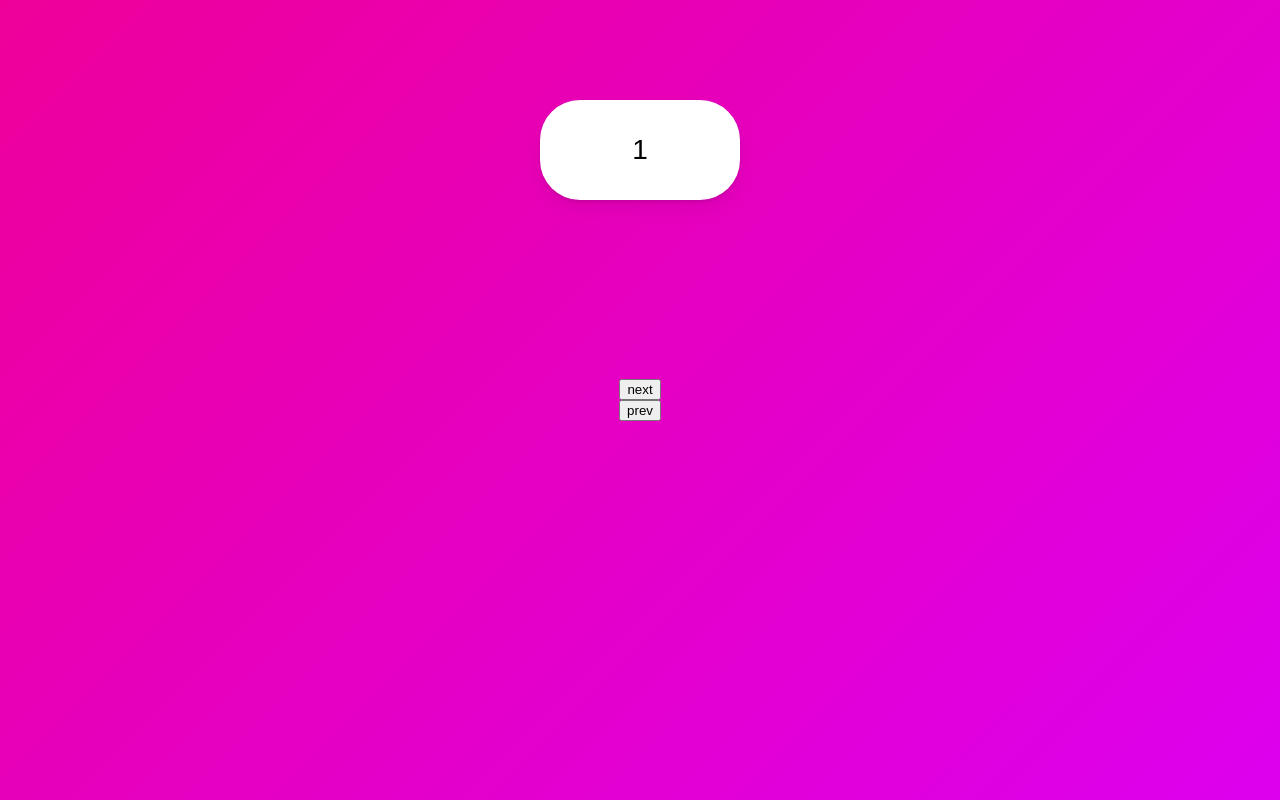
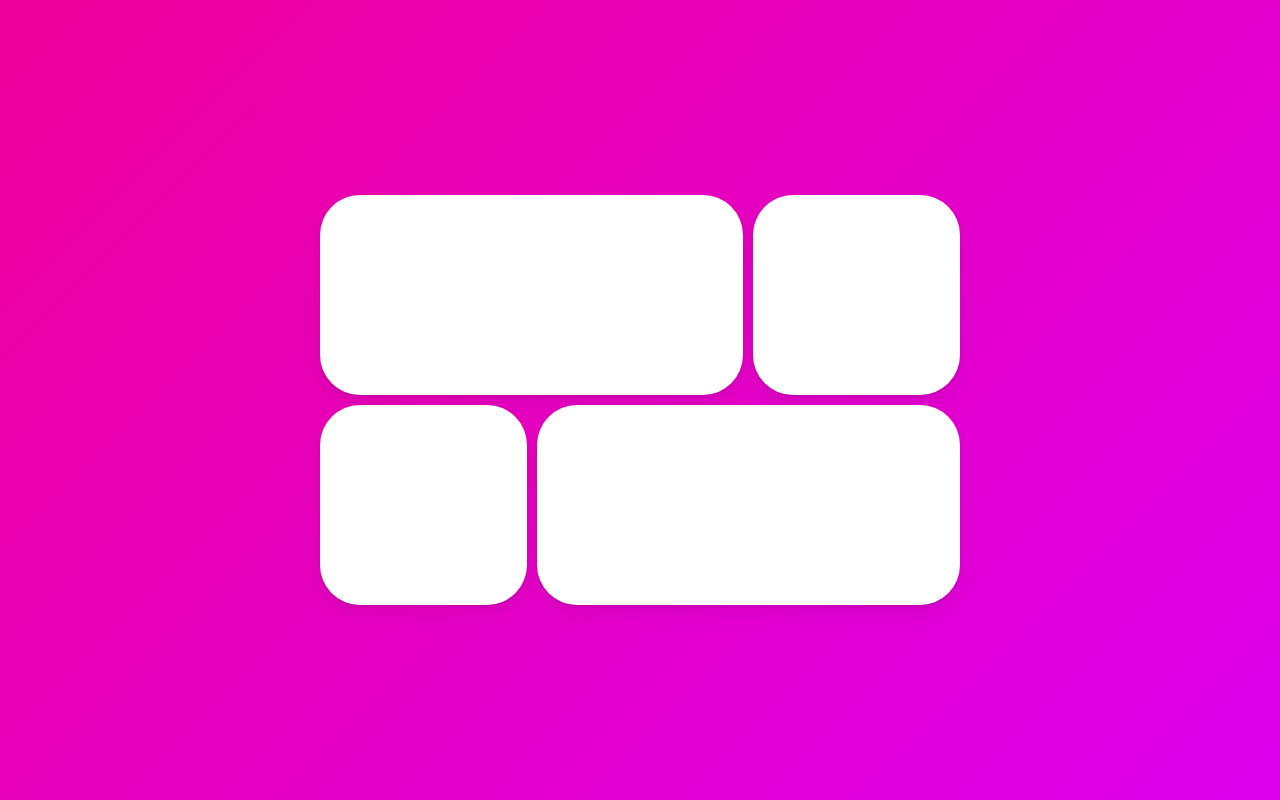
Before and after one commit to SeokyoungYou/react-masterclass-todolist, a React (Create React App) app: page / in a window 1280 px wide. Built offline with nearby package versions, Linux system fonts and the light colour scheme.

Commit message:
Lecture is done

```diff
--- a/src/App.tsx
+++ b/src/App.tsx
@@ -11,74 +11,56 @@
   height: 100vh;
   width: 100vw;
   display: flex;
-  justify-content: center;
+  justify-content: space-around;
   align-items: center;
-  flex-direction: column;
 `;
 
 const Box = styled(motion.div)`
-  width: 200px;
-  height: 100px;
-  background-color: white;
+  background-color: rgba(255, 255, 255, 1);
   border-radius: 40px;
+  height: 200px; // no width
+  box-shadow: 0 2px 3px rgba(0, 0, 0, 0.1), 0 10px 20px rgba(0, 0, 0, 0.06);
+`;
+const Grid = styled.div`
+  display: grid;
+  grid-template-columns: repeat(3, 1fr);
+  width: 50vw;
+  gap: 10px;
+  div:first-child,
+  div:last-child {
+    grid-column: span 2;
+  }
+`;
+const Overlay = styled(motion.div)`
+  width: 100%;
+  height: 100%;
+  position: absolute;
   display: flex;
-  position: absolute;
-  top: 100px;
   justify-content: center;
   align-items: center;
-  font-size: 28px;
-  box-shadow: 0 2px 3px rgba(0, 0, 0, 0.1), 0 10px 20px rgba(0, 0, 0, 0.06);
 `;
-const box = {
-  entry: (back: boolean) => ({
-    x: back ? -500 : 500,
-    opacity: 0,
-    scale: 0,
-  }),
-  center: (back: boolean) => ({
-    x: 0,
-    opacity: 1,
-    scale: 1,
-    transition: {
-      duration: 0.3,
-    },
-  }),
-  exit: (back: boolean) => ({
-    x: back ? 500 : -500,
-    opacity: 0,
-    scale: 0,
-    transition: {
-      duration: 0.3,
-    },
-  }),
-};
 function App() {
-  const [visible, setVisible] = useState(1);
-  const [back, setBack] = useState(false);
-  const nextPlease = () => {
-    setBack(false);
-    setVisible((prev) => (prev === 10 ? 10 : prev + 1));
-  };
-  const prevPlease = () => {
-    setBack(true);
-    setVisible((prev) => (prev === 10 ? 10 : prev - 1));
-  };
+  const [id, setId] = useState<null | string>(null);
+  console.log(id);
   return (
     <Wrapper>
-      <AnimatePresence custom={back}>
-        <Box
-          custom={back}
-          variants={box}
-          initial="entry"
-          animate="center"
-          exit="exit"
-          key={visible}
-        >
-          {visible}
-        </Box>
+      <Grid>
+        {["1", "2", "3", "4"].map((n) => (
+          <Box onClick={() => setId(n)} key={n} layoutId={n} />
+        ))}
+      </Grid>
+      <AnimatePresence>
+        {id ? (
+          <Overlay
+            onClick={() => setId(null)}
+            initial={{ backgroundColor: "rgba(0,0,0,0)" }}
+            animate={{ backgroundColor: "rgba(0,0,0,0.5)" }}
+            exit={{ backgroundColor: "rgba(0,0,0,0)" }}
+          >
+            <Box layoutId={id} style={{ width: 300, height: 150 }} />
+          </Overlay>
+        ) : null}
       </AnimatePresence>
-      <button onClick={nextPlease}>next</button>
-      <button onClick={prevPlease}>prev</button>
     </Wrapper>
   );
 }
```
